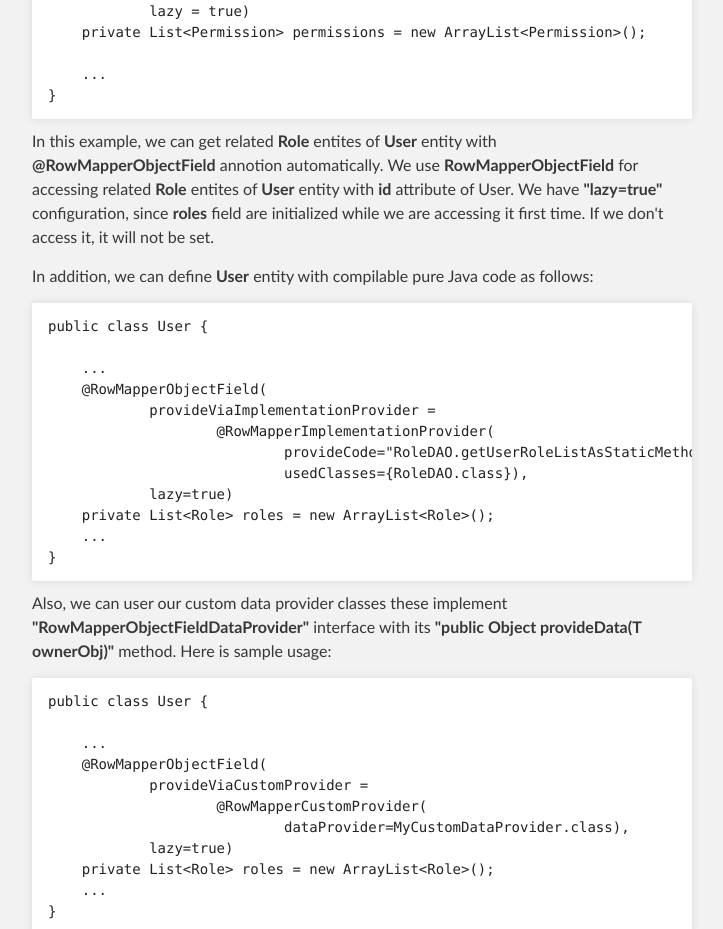
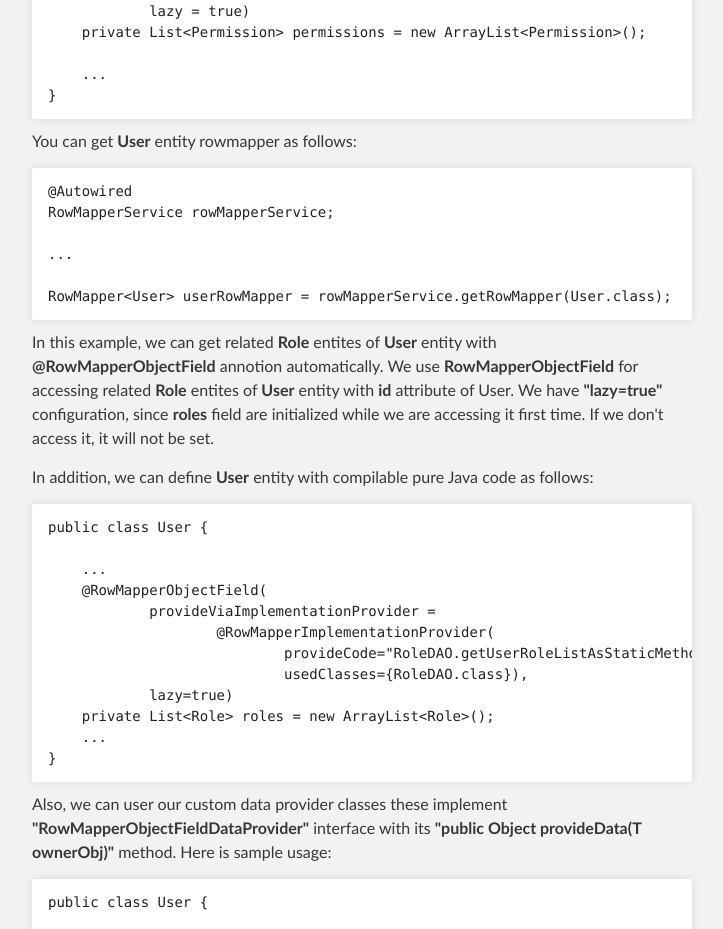
Before and after one commit to serkan-ozal/spring-jdbc-roma, a plain HTML site: page index.html in a window 1280 px wide. Shown: the part 3000-3929 px from the top of the page, without its empty margins (288-1011 px from the left). Drawn offline with Linux system fonts and the light colour scheme.

Commit message:
Create gh-pages branch via GitHub

```diff
--- a/index.html
+++ b/index.html
@@ -133,6 +133,16 @@ You can change <strong>spring.jdbc.roma.version</strong> to any existing <strong
 }
 </code></pre>
 
+<p>You can get <strong>User</strong> entity rowmapper as follows:</p>
+
+<pre><code>@Autowired
+RowMapperService rowMapperService;
+
+...
+
+RowMapper&lt;User&gt; userRowMapper = rowMapperService.getRowMapper(User.class);
+</code></pre>
+
 <p>In this example, we can get related <strong>Role</strong> entites of <strong>User</strong> entity with <strong>@RowMapperObjectField</strong> annotion automatically. We use <strong>RowMapperObjectField</strong> for accessing related <strong>Role</strong> entites of <strong>User</strong> entity with <strong>id</strong> attribute of User. We have <strong>"lazy=true"</strong> configuration, since <strong>roles</strong> field are initialized while we are accessing it first time. If we don't access it, it will not be set. </p>
 
 <p>In addition, we can define <strong>User</strong> entity with compilable pure Java code as follows:</p>
```
Also changed, not shown: params.json (+1 -1 lines).
